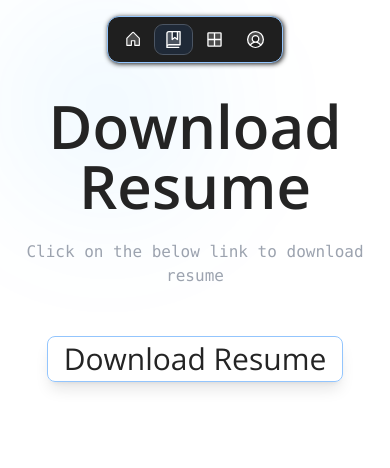
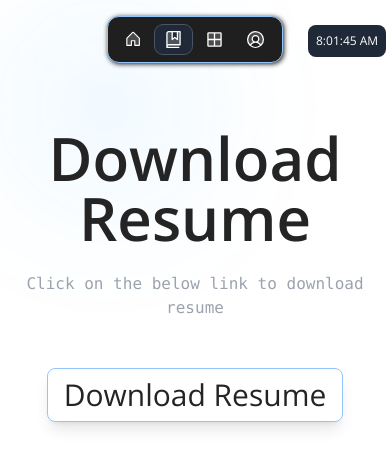
Before and after one commit to vanshanand34/Vansh-Portfolio, a Next.js app: page /resume in a window 390 px wide. Shown: the top 468 px of the page. Built offline with nearby package versions, Linux system fonts and the light colour scheme.

Commit message:
Fixed build errors of deployment and also pushed minor improvements

```diff
--- a/app/ClientNavbar.tsx
+++ b/app/ClientNavbar.tsx
@@ -1,5 +1,5 @@
 import dynamic from "next/dynamic";
-import ResponsiveNavbar from "./Navbar";
+// import ResponsiveNavbar from "./Navbar";
 import { JSX } from "react";
 
 const NoSSR = dynamic(() => import("./Navbar"), {ssr: false})
--- a/app/HomePage.tsx
+++ b/app/HomePage.tsx
@@ -1,7 +1,7 @@
 'use client'
 
 import Navbar from "./ClientNavbar";
-import { Metadata } from "next";
+// import { Metadata } from "next";
 import trackCursor from "./MovingBackground";
 import Link from "next/link";
 import LinkButtons from "./LinkButtons";
@@ -24,7 +24,7 @@ export default function HomePage() {
         </div>
 
         <div className="md:text-2xl text-lg text-bold text-gray-300 font-mono mx-[4vw] my-8">
-          I'm Vansh Anand, a Full Stack Developer and coding enthusiast passionate about building scalable applications and crafting efficient solutions. Skilled across front-end and back-end technologies, driven by curiosity and innovation.
+          I&apos;m Vansh Anand, a Full Stack Developer and coding enthusiast passionate about building scalable applications and crafting efficient solutions. Skilled across front-end and back-end technologies, driven by curiosity and innovation.
         </div>
 
         <button className="px-4 py-1 border border-blue-500 shadow-lg mx-[4vw] hover:bg-gray-900  rounded-lg text-lg">
--- a/app/LinkButtons.tsx
+++ b/app/LinkButtons.tsx
@@ -30,7 +30,7 @@ export default function LinkButtons(
                     </div>
                 </button>
             </Link>
-            <Link href="anandvansh34@gmail.com">
+            <Link href="mailto:anandvansh34@gmail.com">
                 <button className="inline-flex items-center space-between hover:bg-[#222220] md:font-semibold
                 py-2 md:px-4 px-2 border border-blue-300 rounded-lg bg-[#28282838] m-1">
                     <GmailLogo width={width} height={height}/>
--- a/app/MovingBackground.tsx
+++ b/app/MovingBackground.tsx
@@ -1,10 +1,10 @@
 import React from "react";
 
 export default function trackCursor(event: React.MouseEvent): void {
-    let xCoordinate: number = event?.pageX;
-    let yCoordinate: number = event?.pageY - window?.scrollY;
+    const xCoordinate: number = event?.pageX;
+    const yCoordinate: number = event?.pageY - window?.scrollY;
 
-    let element = document?.getElementById("cursor")!;
+    const element = document?.getElementById("cursor")!;
     const cursorElement: HTMLElement = element!;
     cursorElement.style.transform = `translate(
             ${xCoordinate - element?.offsetWidth / 2}px,
--- a/app/Navbar.tsx
+++ b/app/Navbar.tsx
@@ -68,7 +68,7 @@ export default function ResponsiveNavbar({ activeElement }: { activeElement: str
                 </div >
             </div >
 
-            <div className="fixed top-[3vh] md:right-[3vw] right-[2vw] text-white md:text-md text-xs" id="currTime">
+            <div className="bg-gray-800 p-2 rounded-lg fixed top-[3vh] md:right-[3vw] sm:right-[2vw] right-[1vw] text-white md:text-md text-xs" id="currTime">
                 {currTime?.toLocaleTimeString()}
             </div>
         </>
--- a/app/about-me/AboutPage.tsx
+++ b/app/about-me/AboutPage.tsx
@@ -5,6 +5,8 @@ import Navbar from "../ClientNavbar";
 import Link from "next/link";
 import LinkButtons from "../LinkButtons";
 import trackCursor from "../MovingBackground";
+
+
 export default function Home() {
 
   return (
@@ -56,7 +58,7 @@ export default function Home() {
 
               <LinkButtons />
 
-              <div className="md:font-semibold md:text-lg text-lg p-2">
+              <div className="md:font-semibold font-sans md:text-lg text-lg p-2">
                 Vansh Anand is a full stack engineer with a passion for transforming complex challenges into simple, elegant design solutions. His work spans digital interfaces, interactive experiences, and the convergence of design and technology.
               </div>
 
@@ -74,7 +76,7 @@ export default function Home() {
                 </div>
 
                 <div className="my-4 md:font-semibold md:text-md text-xs text-gray-400">
-                  JULY 2024- JAN 2025
+                  JULY 2024 - JAN 2025
                 </div>
               </div>
 
@@ -112,7 +114,7 @@ export default function Home() {
                   </div>
 
                   <div className="font-semibold md:text-md text-sm text-gray-400">
-                    NOV 2022- AUG 2026
+                    NOV 2022 - AUG 2026
                   </div>
                 </div>
 
@@ -127,7 +129,7 @@ export default function Home() {
                   </div>
 
                   <div className="font-semibold md:text-md text-sm text-gray-400">
-                    JUNE 2014- AUG 2022
+                    JUNE 2014 - AUG 2022
                   </div>
                 </div>
 
--- a/app/api/resume/route.ts
+++ b/app/api/resume/route.ts
@@ -1,7 +1,7 @@
 import type { NextApiRequest, NextApiResponse } from "next";
 import fs from 'fs';
 import path from "path";
-import { readFile } from "fs/promises";
+// import { readFile } from "fs/promises";
 import { NextResponse } from "next/server";
 
 const filePath = path.resolve('.', 'public', 'Vansh-Anand-Resume.pdf');
--- a/app/projects/page.tsx
+++ b/app/projects/page.tsx
@@ -1,7 +1,5 @@
 import { Metadata } from "next";
 import { Open_Sans } from "next/font/google";
-import Navbar from "../Navbar";
-import trackCursor from "../MovingBackground";
 import ProjectPage from "./ProjectsPage";
 
 export const metadata: Metadata = {
--- a/app/resume/ResumePage.tsx
+++ b/app/resume/ResumePage.tsx
@@ -2,7 +2,6 @@
 
 import Navbar from "../ClientNavbar";
 import trackCursor from "../MovingBackground";
-import Link from "next/link";
 
 
 
@@ -26,7 +25,7 @@ export default function ResumePage() {
             <Navbar activeElement="resume">
             </Navbar>
 
-            <div className="mt-24 w-full text-center text-6xl font-semibold">
+            <div className="md:mt-24 mt-32 w-full text-center text-6xl font-semibold">
                 Download Resume
             </div>
             <div className="p-4 my-2 text-center font-mono text-gray-400">
@@ -35,7 +34,7 @@ export default function ResumePage() {
 
             <div className="my-8 flex justify-center w-full">
                 {/* <Link href={"api/resume"}> */}
-                <button onClick={() => window.location.href = "api/resume" } className="hover:bg-gray-900 rounded-lg border border-blue-300 px-4 py-1 text-3xl shadow-lg">
+                <button onClick={() => window.location.href = "api/resume" } className="hover:bg-gray-900 rounded-lg border border-blue-300 px-4 py-2 text-3xl shadow-lg">
                     Download Resume
                 </button>
                 {/* </Link> */}
--- a/app/resume/page.tsx
+++ b/app/resume/page.tsx
@@ -1,7 +1,5 @@
 import { Metadata } from "next";
 import { Open_Sans } from "next/font/google";
-import Navbar from "../Navbar";
-import trackCursor from "../MovingBackground";
 import ResumePage from "./ResumePage"
 
 export const metadata: Metadata = {
```
